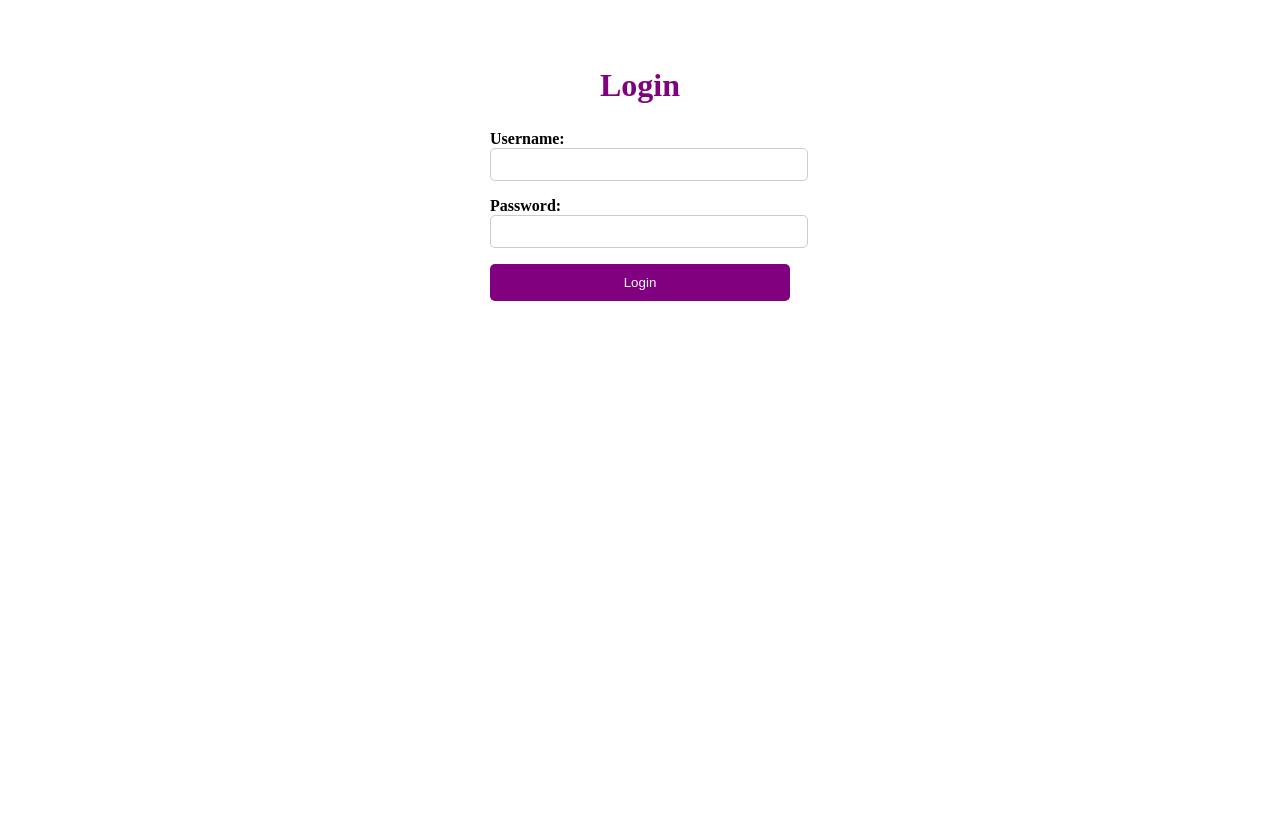
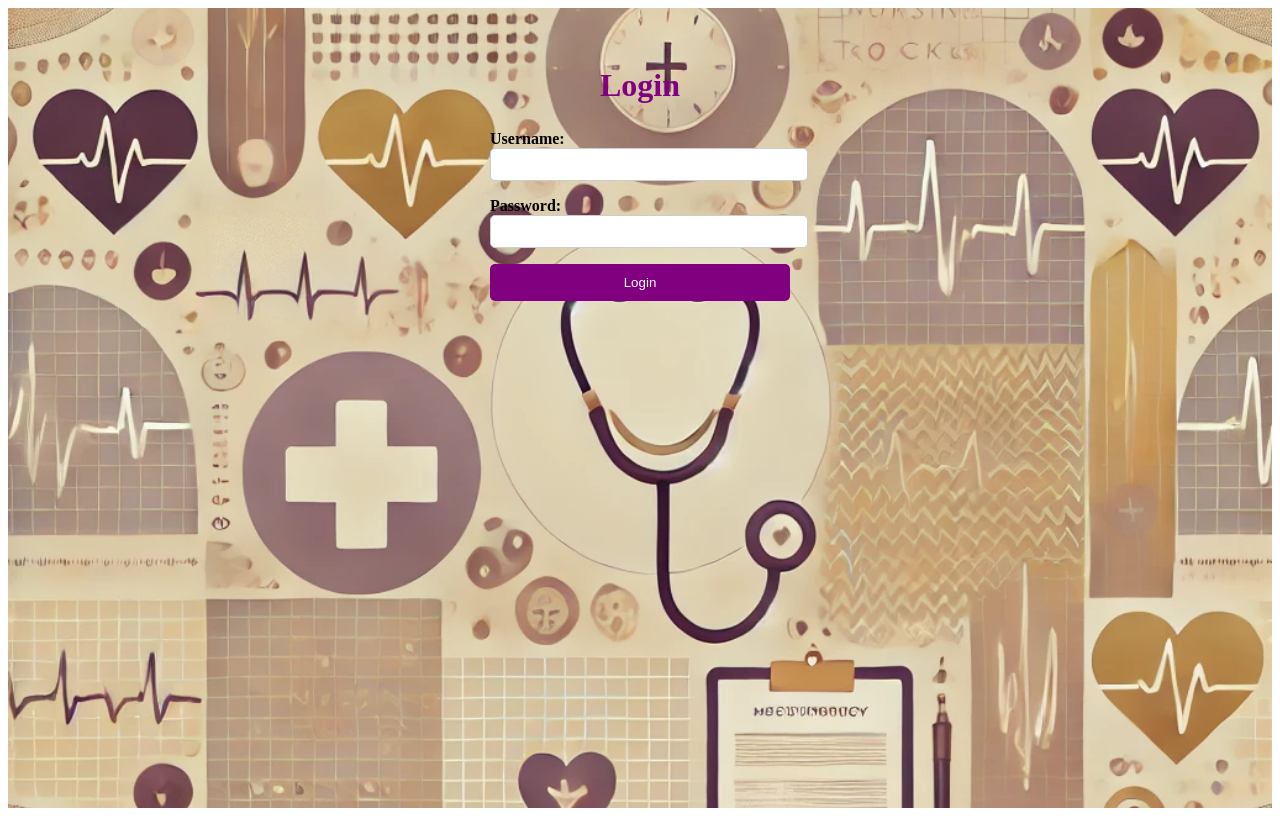
Before and after one commit to peteNeverSleeps/nursing-hours-tracker, a React (Create React App) app in the folder frontend/: page /login in a window 1280 px wide. Built offline with nearby package versions, Linux system fonts and the light colour scheme; no server answers.

Commit message:
updated app.js

```diff
--- a/frontend/src/App.js
+++ b/frontend/src/App.js
@@ -4,8 +4,7 @@ import { BrowserRouter as Router, Route, Routes, Navigate } from 'react-router-d
 import Login from './components/Login';
 import Tracker from './components/Tracker';
 import Dashboard from './components/Dashboard';
-import background from './assets/background.webp';
-
+import background from './assets/background.webp'; // Import the background image
 
 function App() {
   // Simple auth state stored in memory; in production, consider using Context or Redux.
@@ -21,9 +20,17 @@ function App() {
     setToken(null);
   };
 
+  // Define a style object that applies the background image
+  const appStyle = {
+    backgroundImage: `url(${background})`,
+    backgroundSize: 'cover',
+    backgroundPosition: 'center',
+    minHeight: '100vh',
+  };
+
   return (
     <Router>
-      <div>
+      <div style={appStyle}>
         {token && <button onClick={handleLogout}>Logout</button>}
         <Routes>
           <Route path="/login" element={<Login onLogin={handleLogin} />} />
```
